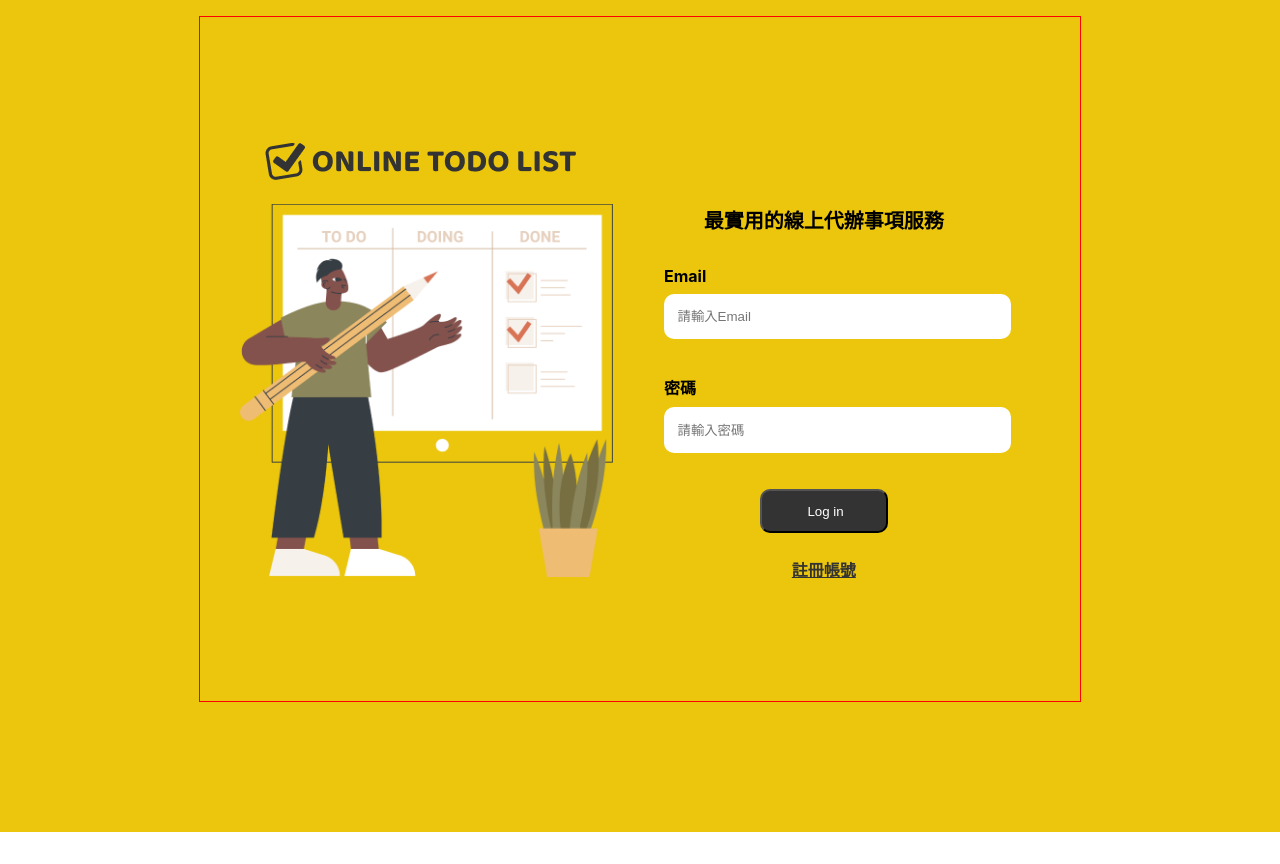
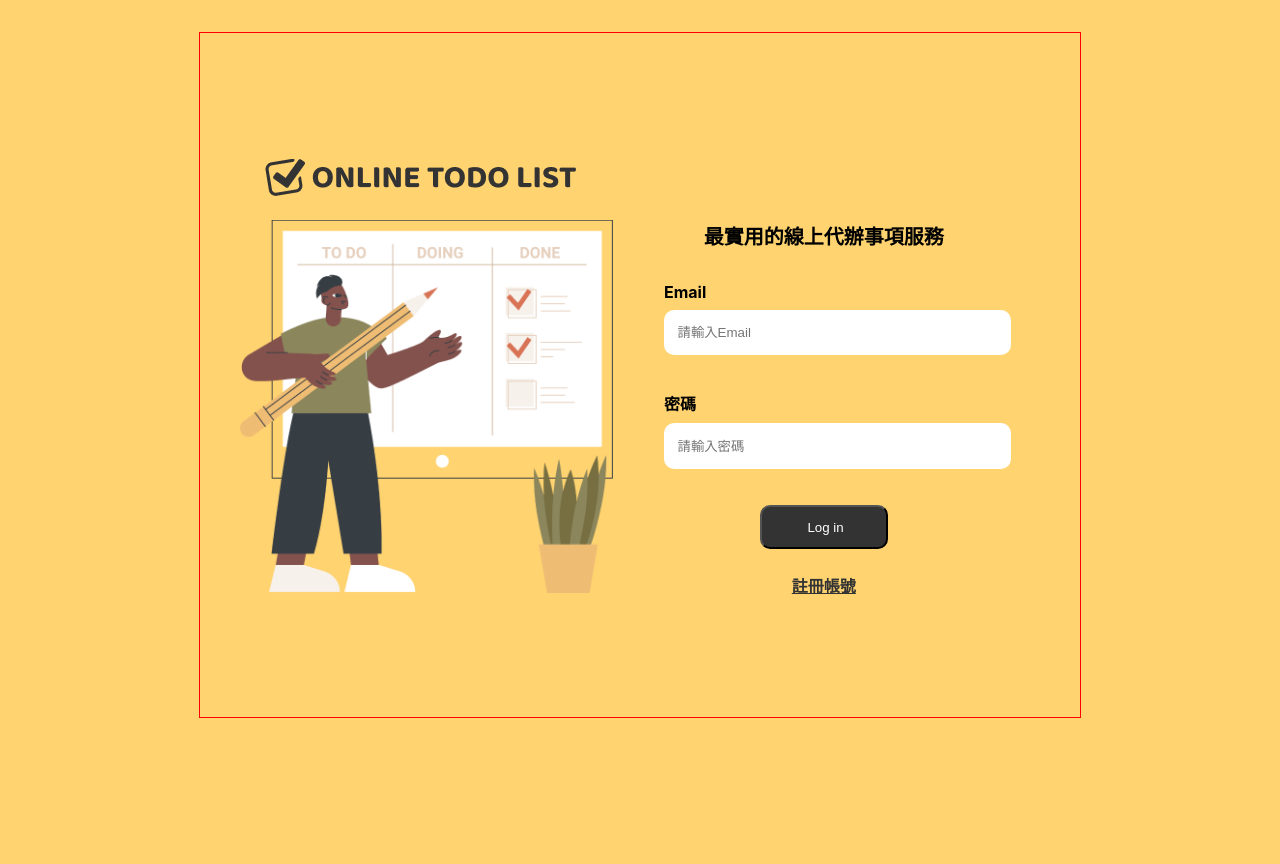
Before and after one commit to subarashii-huch09/ReactStudy-TodoList-Lv2, a React (Create React App) app: page /#/ in a window 1280 px wide. Before the commit the page ends 832 px from the top, so only its background shows below. Built offline with nearby package versions, Linux system fonts and the light colour scheme.

Commit message:
add overal setting

```diff
--- a/src/App.module.css
+++ b/src/App.module.css
@@ -1,5 +1,5 @@
 .App{
-  background-color: rgb(235, 198, 12);
+  background-color: #FFD370;
   height: 100vh;
-  padding:  1rem 3.5rem;
+  padding: 2rem;
 }
```
